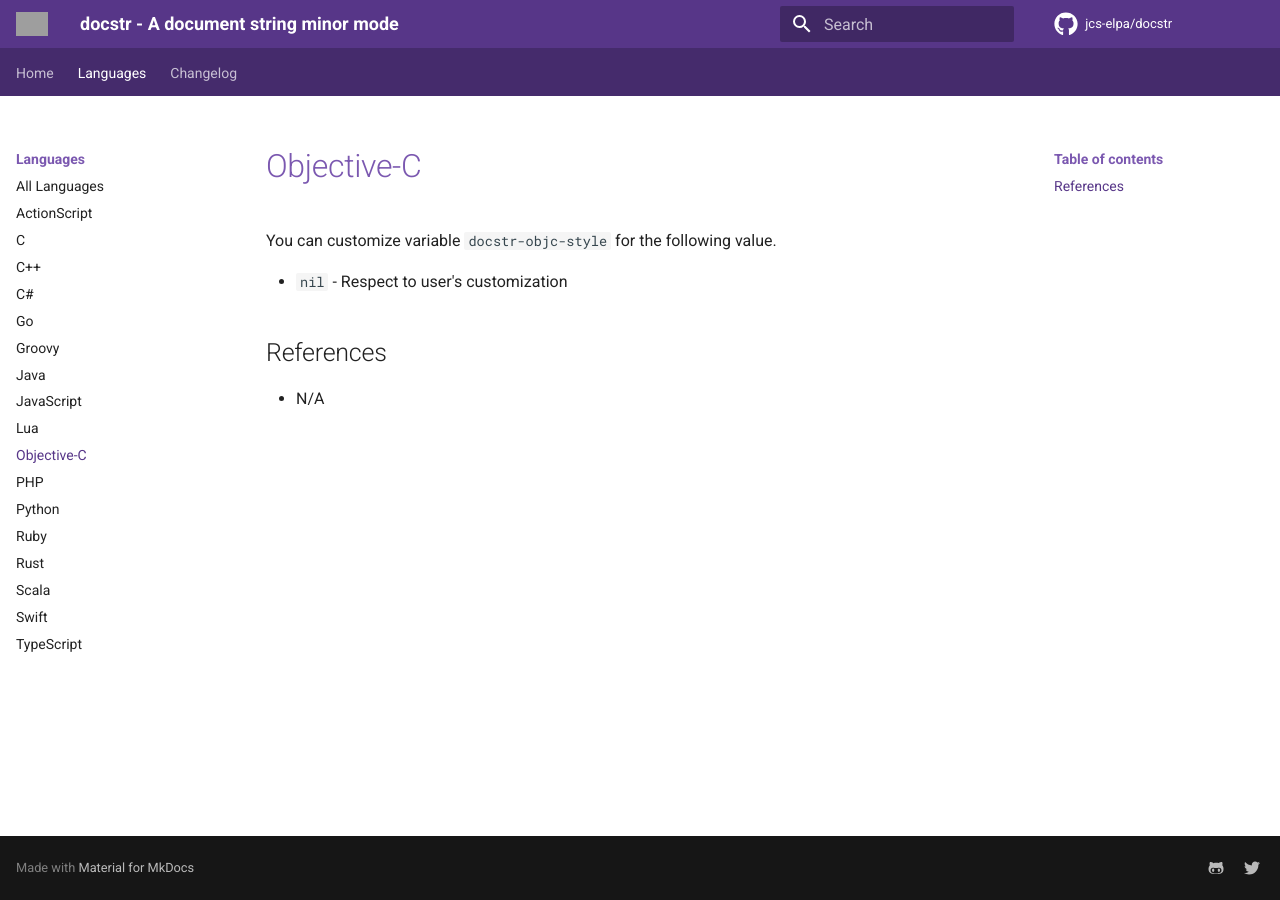
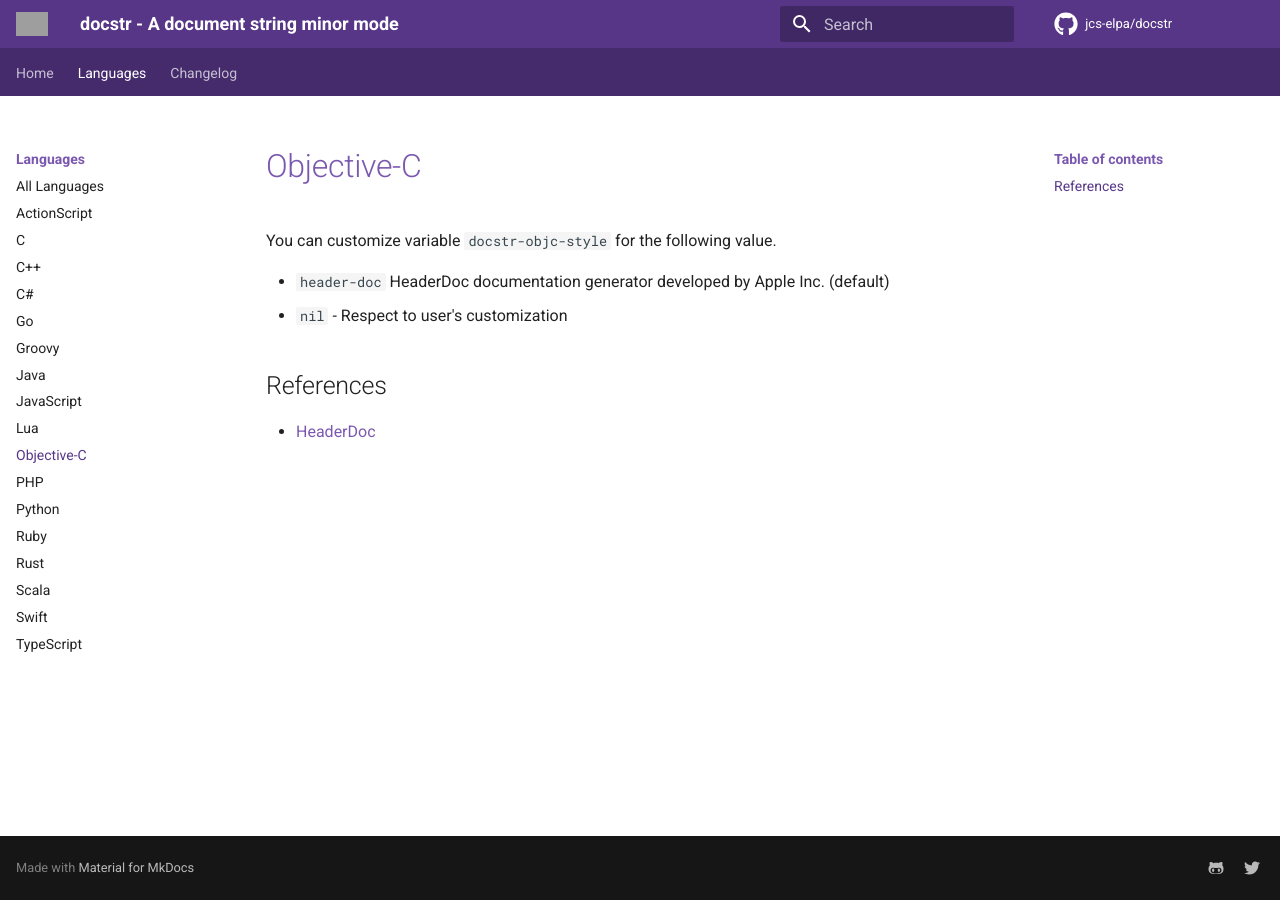
Before and after one commit to emacs-vs/docstr, an MkDocs documentation site: the page built from docs/page/langs/objc.md, in a window 1280 px wide. Built offline with MkDocs 1.6.1 and Material for MkDocs 9.7.7, drawn with Linux system fonts in a browser that asks for light colours; comment, search, counter and statistics services are not loaded; grey boxes are pictures that could not be loaded.

Commit message:
Supply doc

```diff
--- a/docs/page/langs/objc.md
+++ b/docs/page/langs/objc.md
@@ -2,8 +2,9 @@
 
 You can customize variable `docstr-objc-style` for the following value.
 
+* `header-doc` HeaderDoc documentation generator developed by Apple Inc. (default)
 * `nil` - Respect to user's customization
 
 ## References
 
-* N/A
+* [HeaderDoc](https://developer.apple.com/library/archive/documentation/DeveloperTools/Conceptual/HeaderDoc/intro/intro.html#//apple_ref/doc/uid/TP40001215-CH345-SW1)
```
